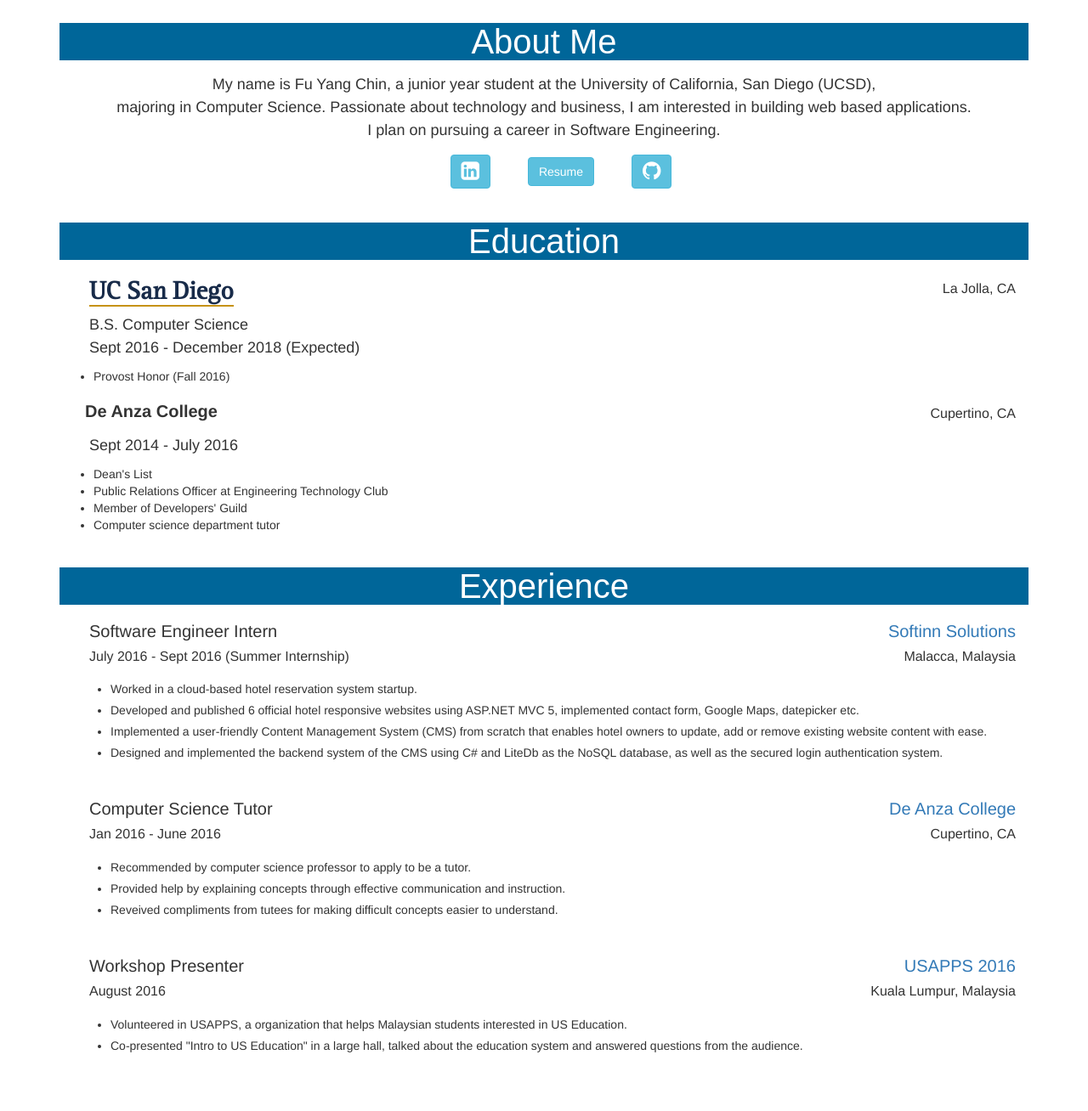
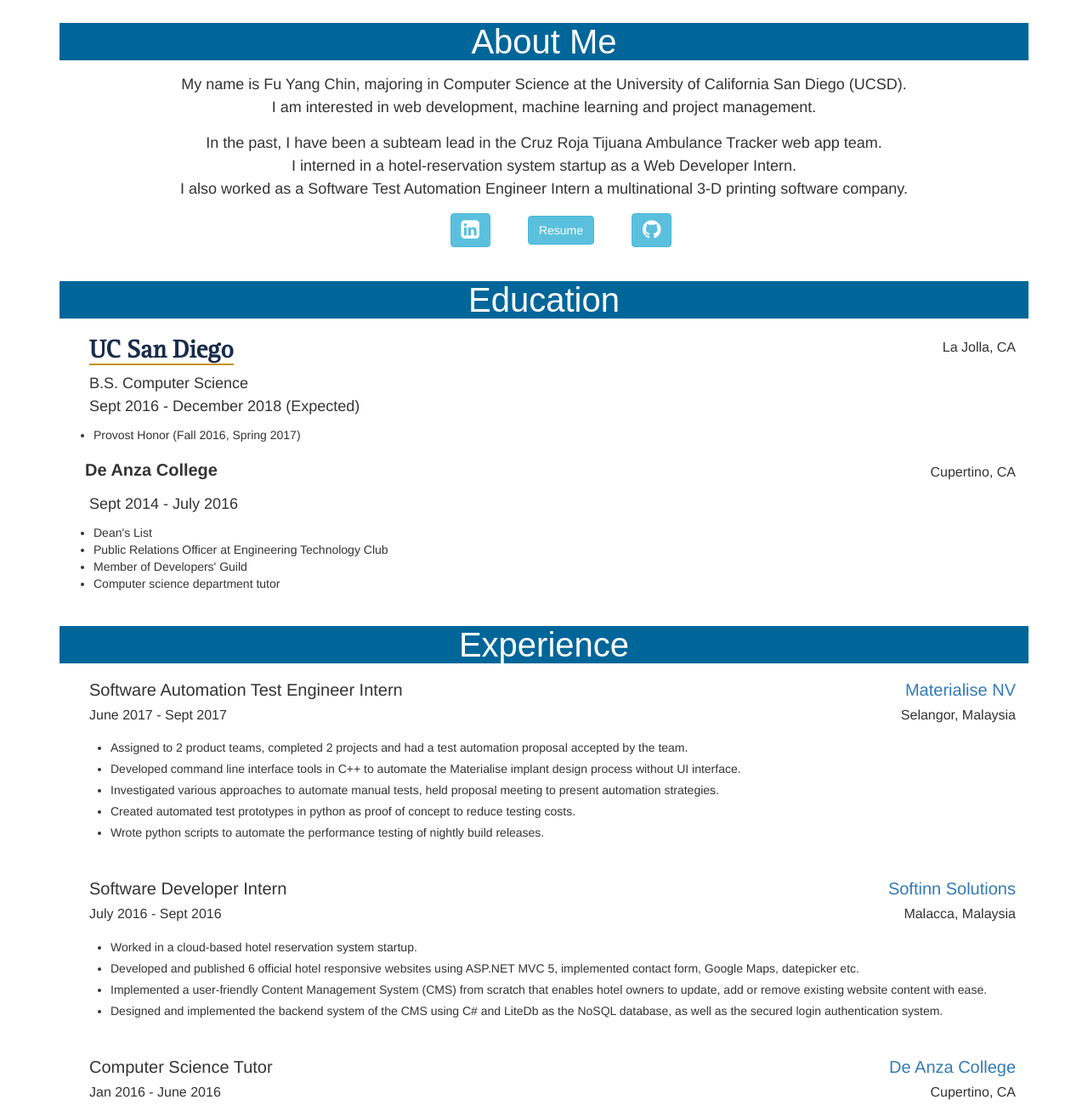
Before and after one commit to fychin/Simple-Static-Website, a plain HTML site: page index.html in a window 1280 px wide. Shown: the part 583-1891 px from the top of the page at 85% size. Drawn offline with nearby package versions, Linux system fonts and the light colour scheme; files whose address does not match are found by name; a web font is replaced by a local one.

Commit message:
Update summer 2017 information

```diff
--- a/index.html
+++ b/index.html
@@ -1,7 +1,7 @@
 <!DOCTYPE html>
 <html>
 <!--
-	Coded from scratch by:
+	Written from scratch by:
  __     __                  _____ _     _
  \ \   / /                 / ____| |   (_)
   \ \_/ /_ _ _ __   __ _  | |    | |__  _ _ __
@@ -61,13 +61,17 @@
 					<h2>About Me</h2>
 				</div>
 				<p>
-					My name is Fu Yang Chin, a junior year student at the University of California, San Diego (UCSD), <br/>
-					majoring in Computer Science. Passionate about technology and business, I am interested in building web based applications. <br/>
-					I plan on pursuing a career in Software Engineering.
+					My name is Fu Yang Chin, majoring in Computer Science at the University of California San Diego (UCSD). <br/>
+					I am interested in web development, machine learning and project management.<br/>
+				</p>
+				<p>
+					In the past, I have been a subteam lead in the Cruz Roja Tijuana Ambulance Tracker web app team. <br/>
+					I interned in a hotel-reservation system startup as a Web Developer Intern. <br/>
+					I also worked as a Software Test Automation Engineer Intern a multinational 3-D printing software company.
 				</p>
 				<ul class="contact-btn">
 					<li><a class="btn btn-info" href="https://www.linkedin.com/in/fu-yang-chin" target="_blank"><i class="fa fa-linkedin-square"></i></a></li>
-					<li><a class="btn btn-info" href="https://drive.google.com/file/d/0B0s58oxyygCmMFFjVjU1WldXQ2c/view?usp=sharing">Resume</i></a></li>
+					<li><a class="btn btn-info" href="https://drive.google.com/open?id=0B4MUXvNB1DjURThCRU9EdEJzdDQ">Resume</i></a></li>
 					<li><a class="btn btn-info" href="https://github.com/yangf96" target="_blank"><i class="fa fa-github"></i></a></li>
 				</ul>
 
@@ -90,7 +94,7 @@
 					Sept 2016 - December 2018 (Expected)
 				</p>
 				<ul class="job-description-list">
-					<li>Provost Honor (Fall 2016)</li>
+					<li>Provost Honor (Fall 2016, Spring 2017)</li>
 				</ul>
 
 				<div class="row">
@@ -119,7 +123,34 @@
 				<div class="job-list">
 					<div class="row">
 						<div class="col-md-8 col-xs-6">
-							<h4 class="major">Software Engineer Intern</h4>
+							<h4 class="major">Software Automation Test Engineer Intern</h4>
+						</div>
+						<div class="col-md-4 col-xs-6">
+							<h4><span class="company-name"><a href="http://www.materialise.com/en/home" target="_blank">Materialise NV</a></span></h4>
+						</div>
+					</div>
+					<div class="row">
+						<div class="col-md-8 col-xs-8 sub-row">
+							<h5 class="subtitle">June 2017 - Sept 2017</h5>
+						</div>
+						<div class="col-md-4 col-xs-4 sub-row">
+							<h5><span class="company-name">Selangor, Malaysia</span></h5>
+						</div>
+					</div>
+
+					<ul class="job-description-list">
+						<li>Assigned to 2 product teams, completed 2 projects and had a test automation proposal accepted by the team.</li>
+						<li>Developed command line interface tools in C++ to automate the Materialise implant design process without UI interface.</li>
+						<li>Investigated various approaches to automate manual tests, held proposal meeting to present automation strategies.</li>
+						<li>Created automated test prototypes in python as proof of concept to reduce testing costs.</li>
+						<li>Wrote python scripts to automate the performance testing of nightly build releases.</li>
+					</ul>
+				</div>
+
+				<div class="job-list">
+					<div class="row">
+						<div class="col-md-8 col-xs-6">
+							<h4 class="major">Software Developer Intern</h4>
 						</div>
 						<div class="col-md-4 col-xs-6">
 							<h4><span class="company-name"><a id="softinn" href="http://www.mysoftinn.com/" target="_blank">Softinn Solutions</a></span></h4>
@@ -127,7 +158,7 @@
 					</div>
 					<div class="row">
 						<div class="col-md-8 col-xs-8 sub-row">
-							<h5 class="subtitle">July 2016 - Sept 2016 (Summer Internship)</h5>
+							<h5 class="subtitle">July 2016 - Sept 2016</h5>
 						</div>
 						<div class="col-md-4 col-xs-4 sub-row">
 							<h5><span class="company-name">Malacca, Malaysia</span></h5>
@@ -274,9 +305,9 @@
 				<div class="section-bar text-center">
 					<h2>Contact</h2>
 				</div>
-				<div class="text-center"><a class="btn btn-info resume-btn" href="https://drive.google.com/file/d/0B0s58oxyygCmMFFjVjU1WldXQ2c/view?usp=sharing">Resume</a></div>
+				<div class="text-center"><a class="btn btn-info resume-btn" href="https://drive.google.com/open?id=0B4MUXvNB1DjURThCRU9EdEJzdDQ">Resume</a></div>
 
-				<p class="text-center">Questions? Please contact me at <a href="mailto:fychin@ucsd.edu">fychin@ucsd.edu</a>!</p>
+				<p class="text-center">Questions? Please contact me at <a href="mailto:fyang.chin@gmail.com">fyang.chin@gmail.com</a>!</p>
 
 				<div class="row contacts">
 					<div class="col-md-4 col-xs-4 text-center">
@@ -294,7 +325,7 @@
 		</div>
 
 		<footer class="text-center">
-			Designed by &copy; Yang Chin | 2016	| <a href="mailto:fychin@ucsd.edu">fychin@ucsd.edu</a>
+			Designed by &copy; Yang Chin | 2016	| <a href="mailto:fyang.chin@gmail.com">fyang.chin@gmail.com</a>
 		</footer>
 	</body>
 
```
Also changed, not shown: 1 other file.
